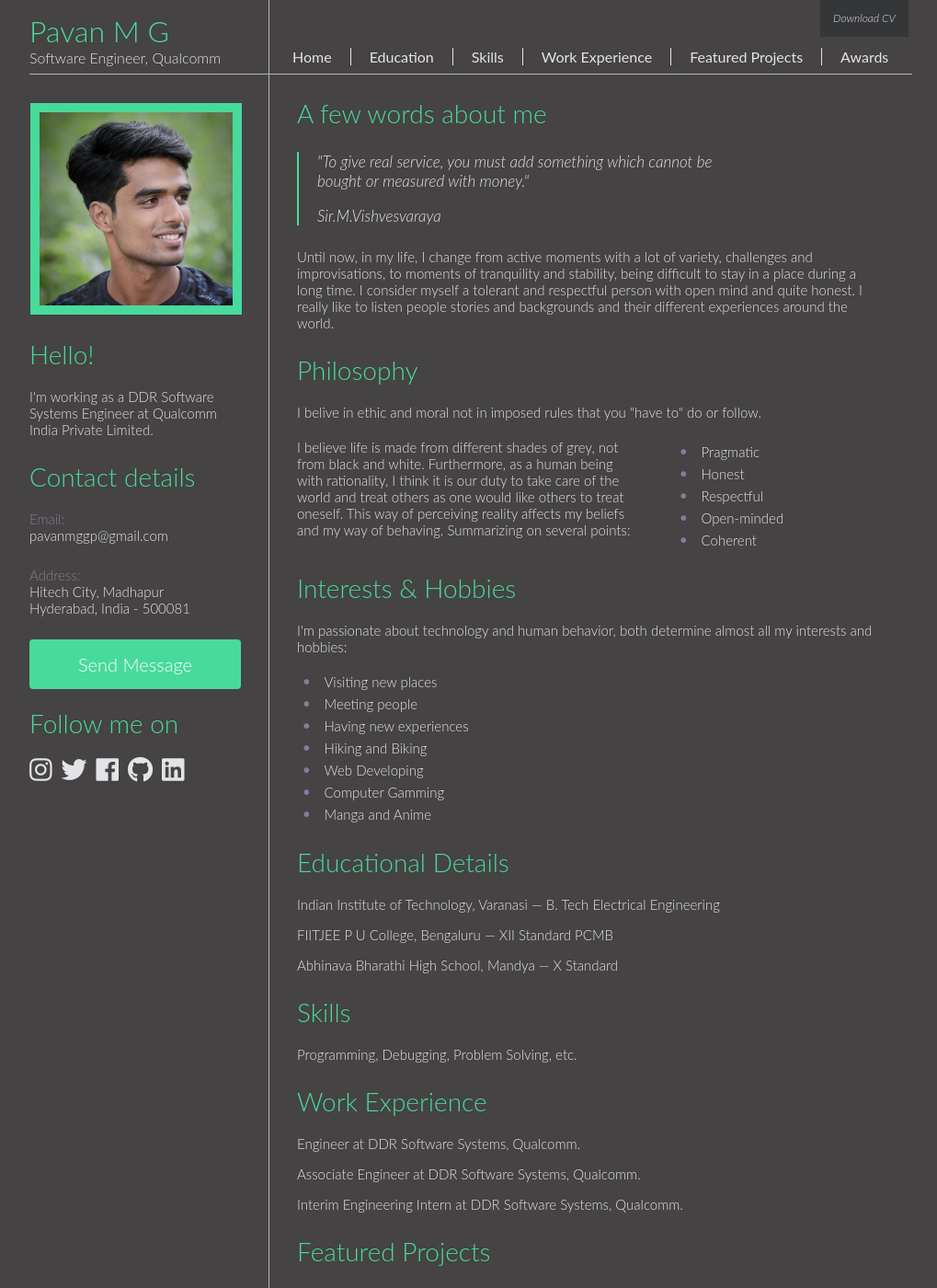
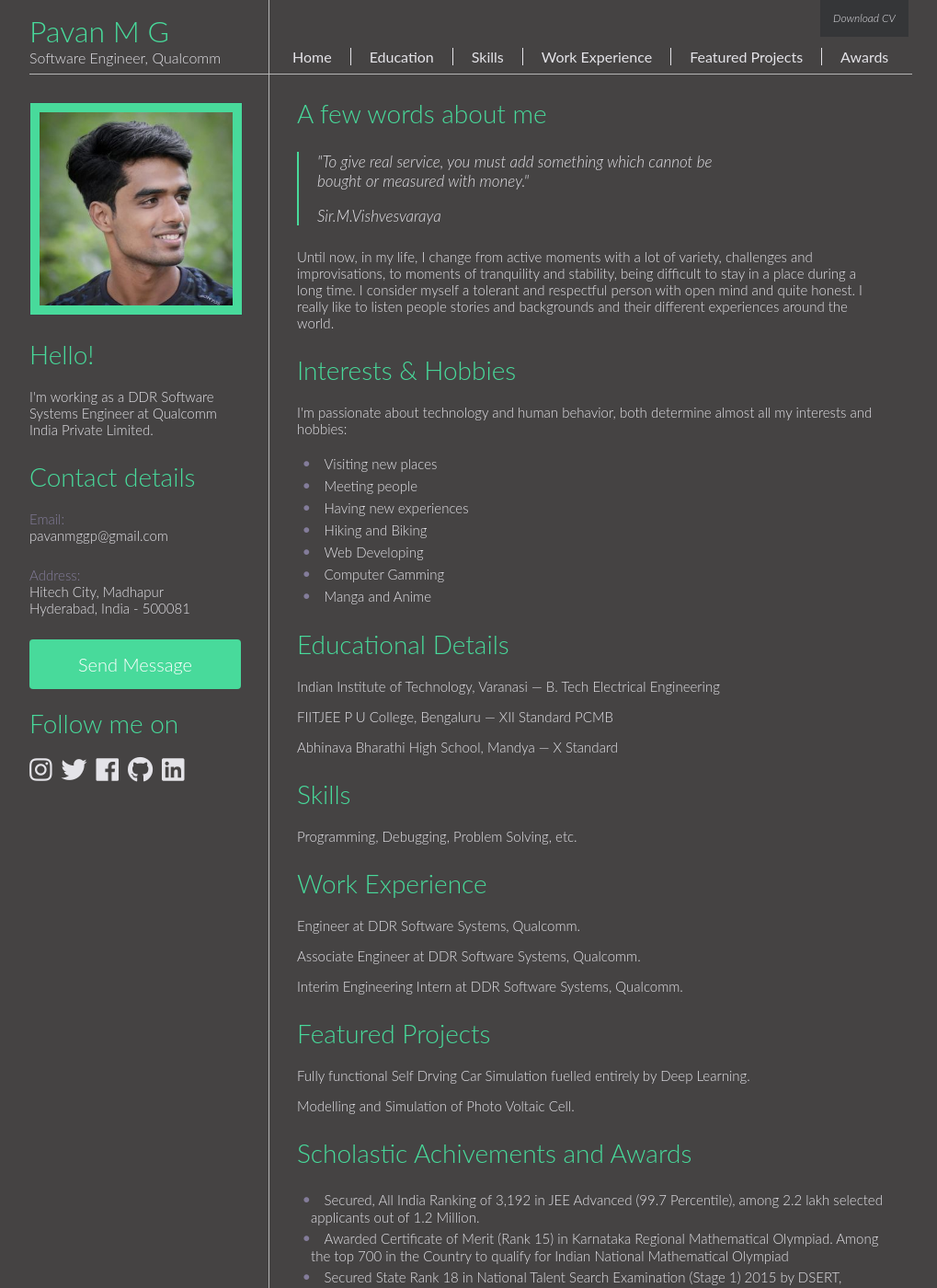
Before and after one commit to pavan-mg/pavan-mg.github.io, a Jekyll site: the page built from index.html, in a window 1280 px wide and 1400 px high. Shown: the whole window at 92% size, without its empty margins (128-1147 px from the left). Built offline with Jekyll 4.4.1, drawn with Linux system fonts in a browser that asks for light colours.

Commit message:
Remove Philosophy

```diff
--- a/_layouts/default.html
+++ b/_layouts/default.html
@@ -139,31 +139,6 @@
         </p>
       </div>
       <div class="block">
-        <h2>Philosophy</h2>
-        <p>
-          I belive in ethic and moral not in imposed rules that you
-           "have to" do or follow.
-        </p>
-        <div class="philosophy_content">
-          <p>
-            I believe life is made from different shades of grey,
-            not from black and white. Furthermore, as a human being
-            with rationality, I think it is our duty to take care of
-            the world and treat others as one would like others to
-            treat oneself. This way of perceiving reality affects my
-            beliefs and my way of behaving. Summarizing on several points:
-          </p>
-          <ul>
-            <li>Pragmatic</li>
-            <li>Honest</li>
-            <li>Respectful</li>
-            <li>Open-minded</li>
-            <li>Coherent</li>
-          </ul>
-          <div class="clear"></div>
-        </div>
-      </div>
-      <div class="block">
         <h2>Interests & Hobbies</h2>
         <p>
           I'm passionate about technology and human behavior, both determine
--- a/css/main.css
+++ b/css/main.css
@@ -319,16 +319,3 @@
 		top: -20px;
 		right: 70px;
 	}
-
-.philosophy_content {
-	margin-top: 20px;
-}
-	.philosophy_content p {
-		margin: 0;
-		width: 370px;
-		float: left;
-	}
-	.philosophy_content ul {
-		float: left;
-		padding-left: 40px;
-	}
```
